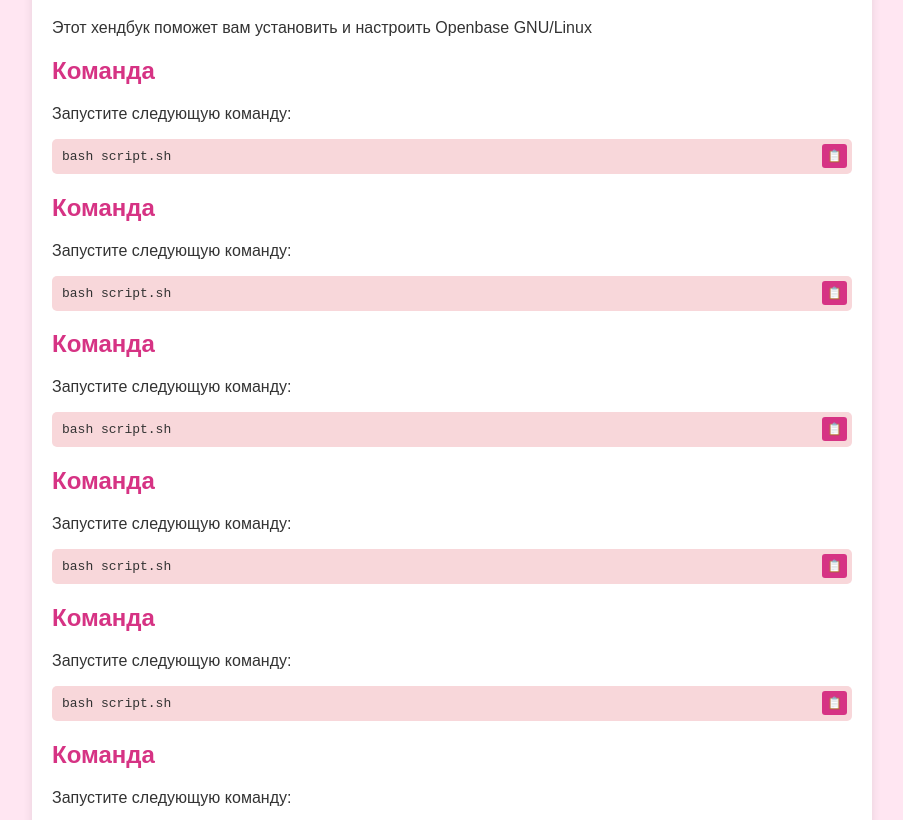
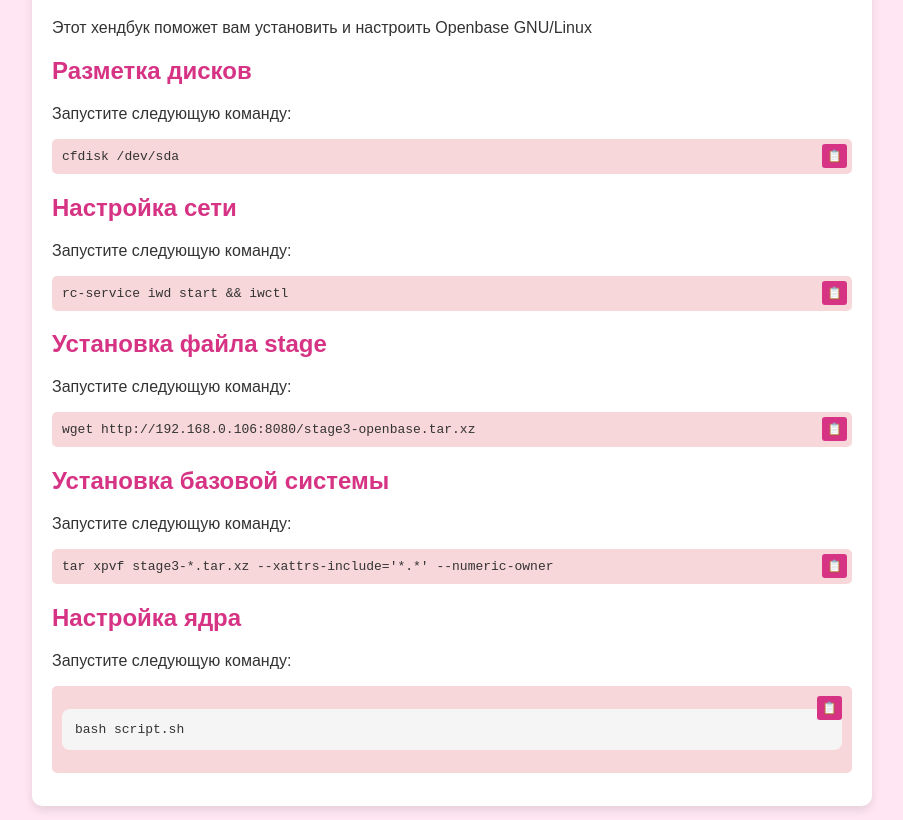
Before and after one commit to emerge6/emerge6.github.io, a plain HTML site: page index.html in a window 1280 px wide. Shown: the part 119-939 px from the top of the page, without its empty margins (188-1091 px from the left). Drawn offline with Linux system fonts and the light colour scheme.

Commit message:
Update index.html

```diff
--- a/index.html
+++ b/index.html
@@ -93,35 +93,37 @@
         </div>
         <h1>Добро пожаловать в Хендбук</h1>
         <p>Этот хендбук поможет вам установить и настроить Openbase GNU/Linux</p>
-        <h2>Команда</h2>
+        <h2>Разметка дисков</h2>
         <p>Запустите следующую команду:</p>
         <div class="command">
             <button class="copy-btn" onclick="copyText(this)">📋</button>
-            <code>bash script.sh</code>
+            <code>cfdisk /dev/sda</code>
         </div>
-        <h2>Команда</h2>
+        <h2>Настройка сети</h2>
         <p>Запустите следующую команду:</p>
         <div class="command">
             <button class="copy-btn" onclick="copyText(this)">📋</button>
-            <code>bash script.sh</code>
+            <code>rc-service iwd start && iwctl</code>
         </div>
-        <h2>Команда</h2>
+        <h2>Установка файла stage</h2>
         <p>Запустите следующую команду:</p>
         <div class="command">
             <button class="copy-btn" onclick="copyText(this)">📋</button>
-            <code>bash script.sh</code>
+            <code>wget http://192.168.0.106:8080/stage3-openbase.tar.xz</code>
         </div>
-        <h2>Команда</h2>
+        <h2>Установка базовой системы</h2>
         <p>Запустите следующую команду:</p>
         <div class="command">
             <button class="copy-btn" onclick="copyText(this)">📋</button>
-            <code>bash script.sh</code>
+            <code>tar xpvf stage3-*.tar.xz --xattrs-include='*.*' --numeric-owner</code>
         </div>
-        <h2>Команда</h2>
+        <h2>Настройка ядра</h2>
         <p>Запустите следующую команду:</p>
-        <div class="command">
-            <button class="copy-btn" onclick="copyText(this)">📋</button>
-            <code>bash script.sh</code>
+        <div class="command" style="position: relative; margin-bottom: 1em;">
+            <button class="copy-btn" onclick="copyText(this)" style="position: absolute; top: 10px; right: 10px;">📋</button>
+            <pre style="background: #f5f5f5; padding: 1em; border-radius: 8px; overflow-x: auto; white-space: pre-wrap;"><code>bash script.sh</code></pre>
+        </div>
+
         </div>
         <h2>Команда</h2>
         <p>Запустите следующую команду:</p>
```
